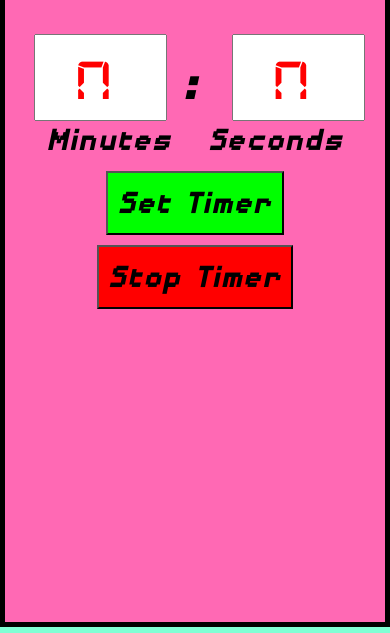
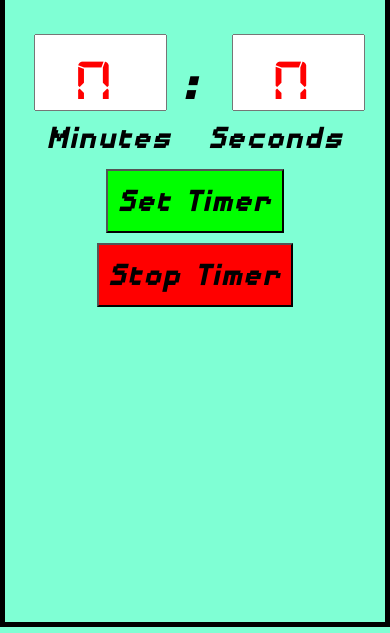
Before and after one commit to DennyRodrigues/DennyRodrigues.github.io, a plain HTML site: page index.html in a window 390 px wide. Shown: the part 211-844 px from the top of the page. Drawn offline with Linux system fonts and the light colour scheme.

Commit message:
Update style.css

```diff
--- a/Style/style.css
+++ b/Style/style.css
@@ -61,7 +61,6 @@ button:active{
         padding:0;
         padding-bottom:40px;
         padding-top: 20px;
-        background-color: hotpink;
         margin-bottom: 0;
         min-height: 768px;
 
@@ -73,6 +72,7 @@ button:active{
         font-size: 2em;
         width:35%;
         overflow: visible;
+        padding-bottom: 10px;
     }
     #minute{
         float: left;
```
